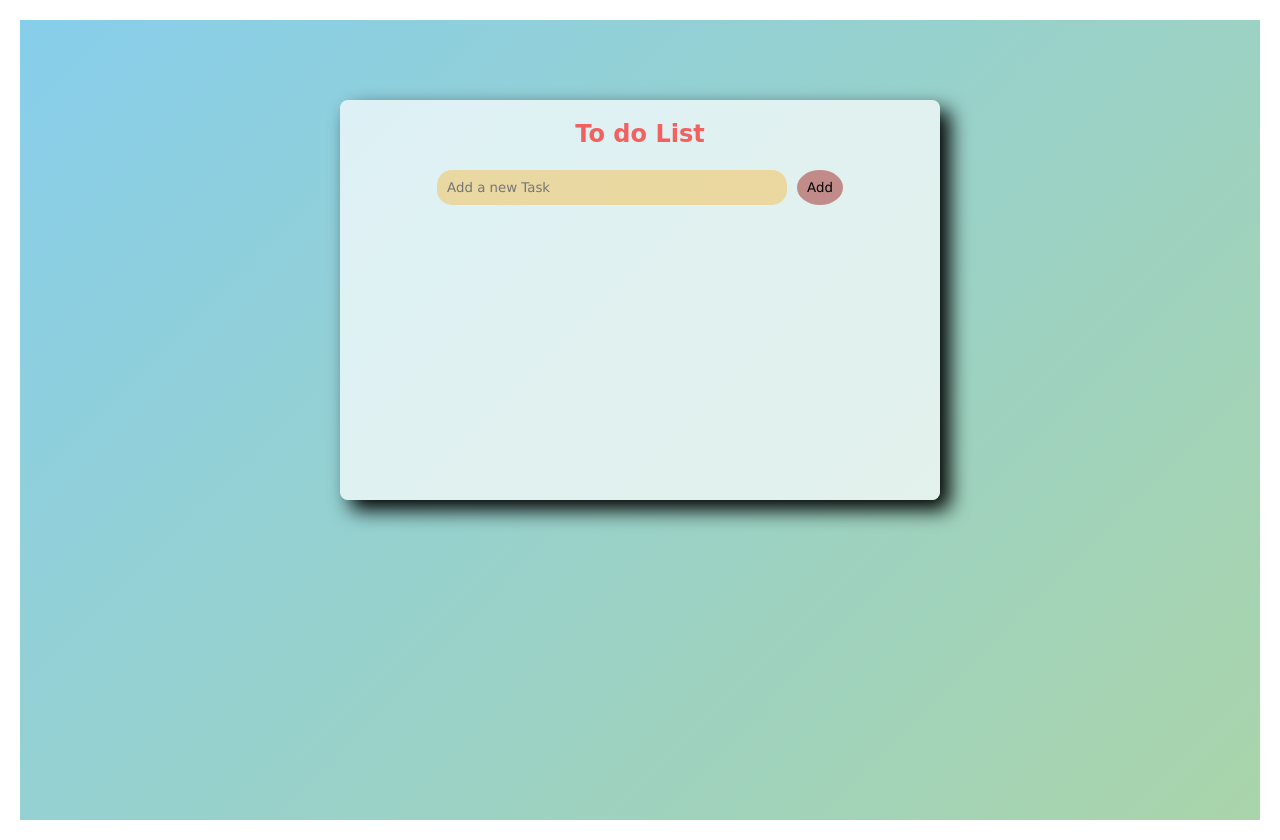
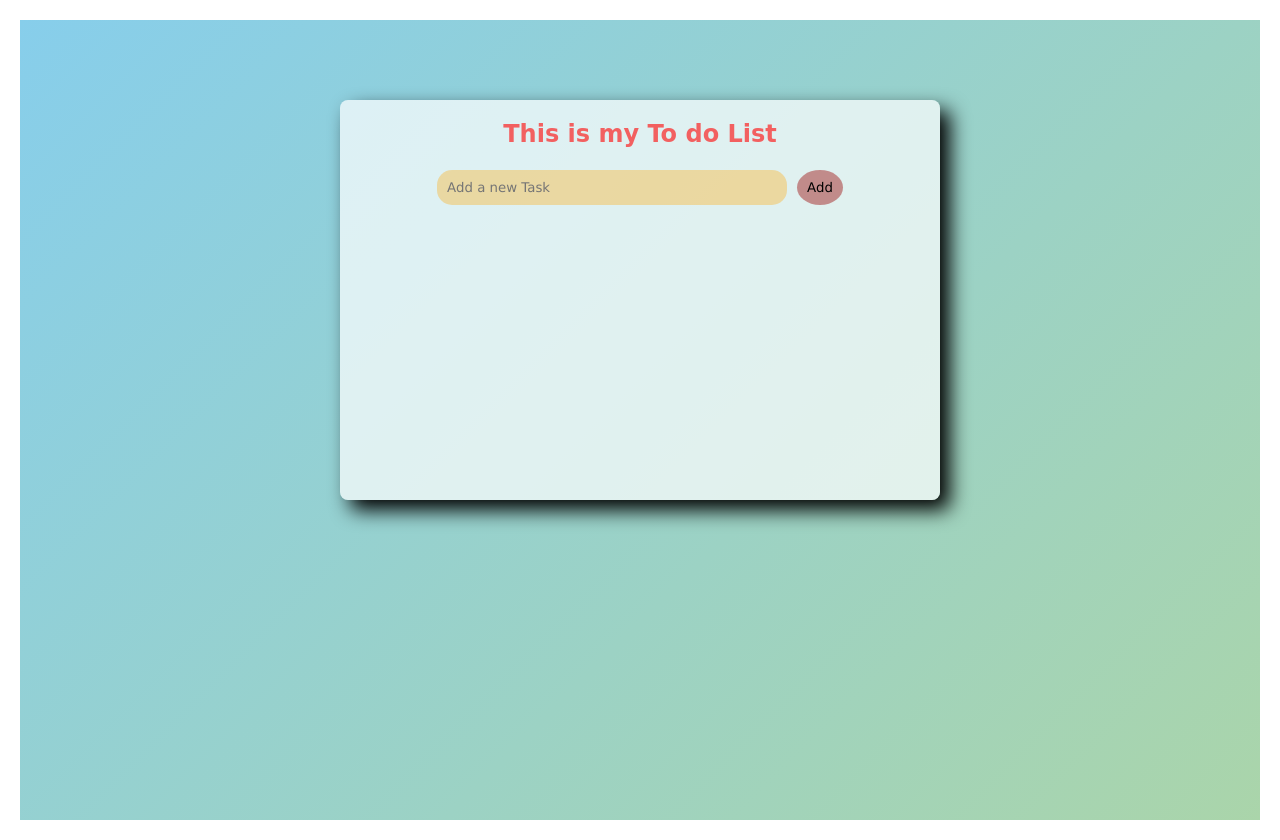
Before and after one commit to prasad116/To-do-List, a plain HTML site: page Index.html in a window 1280 px wide. Drawn offline with Linux system fonts and the light colour scheme.

Commit message:
updated heading

```diff
--- a/Index.html
+++ b/Index.html
@@ -9,7 +9,7 @@
 <body>
     <div class="main_tag">
         <div class="to_do">
-            <h2 class="text">To do List</h2>
+            <h2 class="text">This is my To do List</h2>
             <div class="list">
                 <input type="text" id="input" placeholder="Add a new Task">
                 <button onclick="addTask()">Add</button>
```
